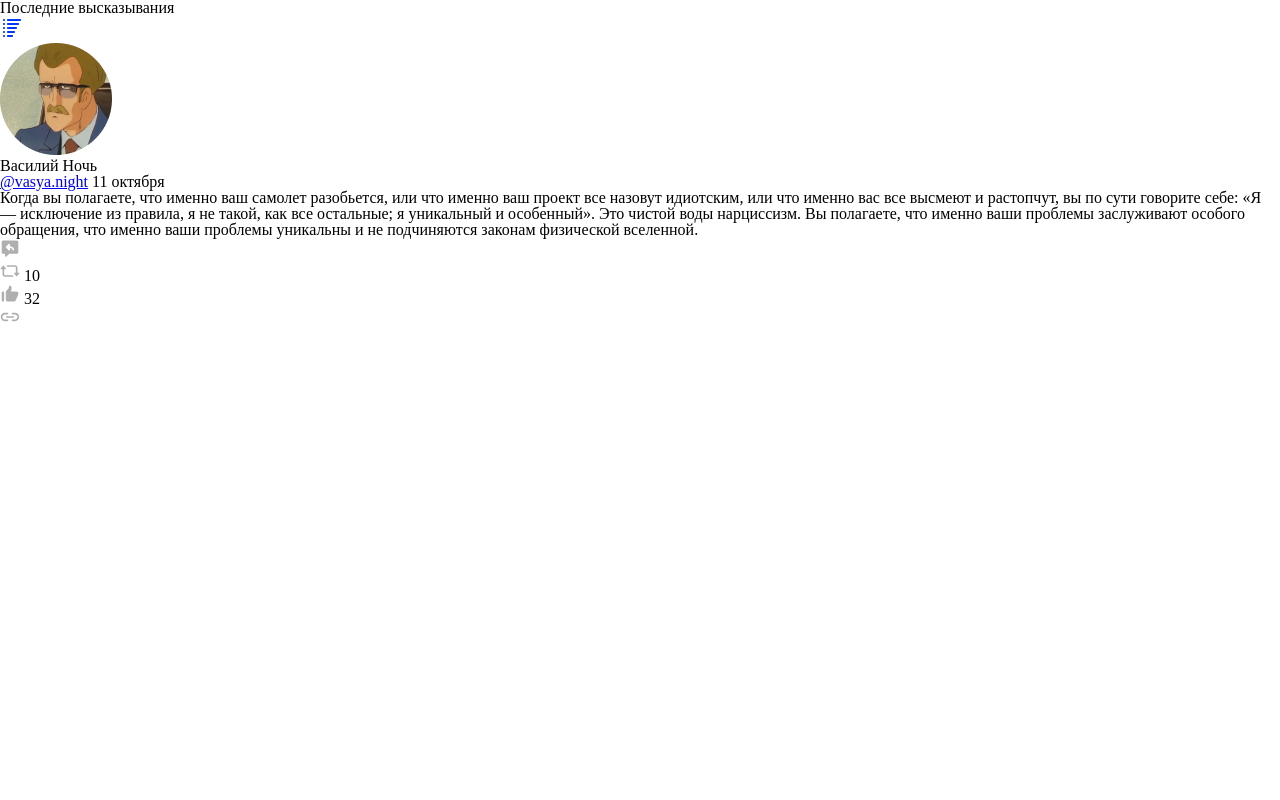
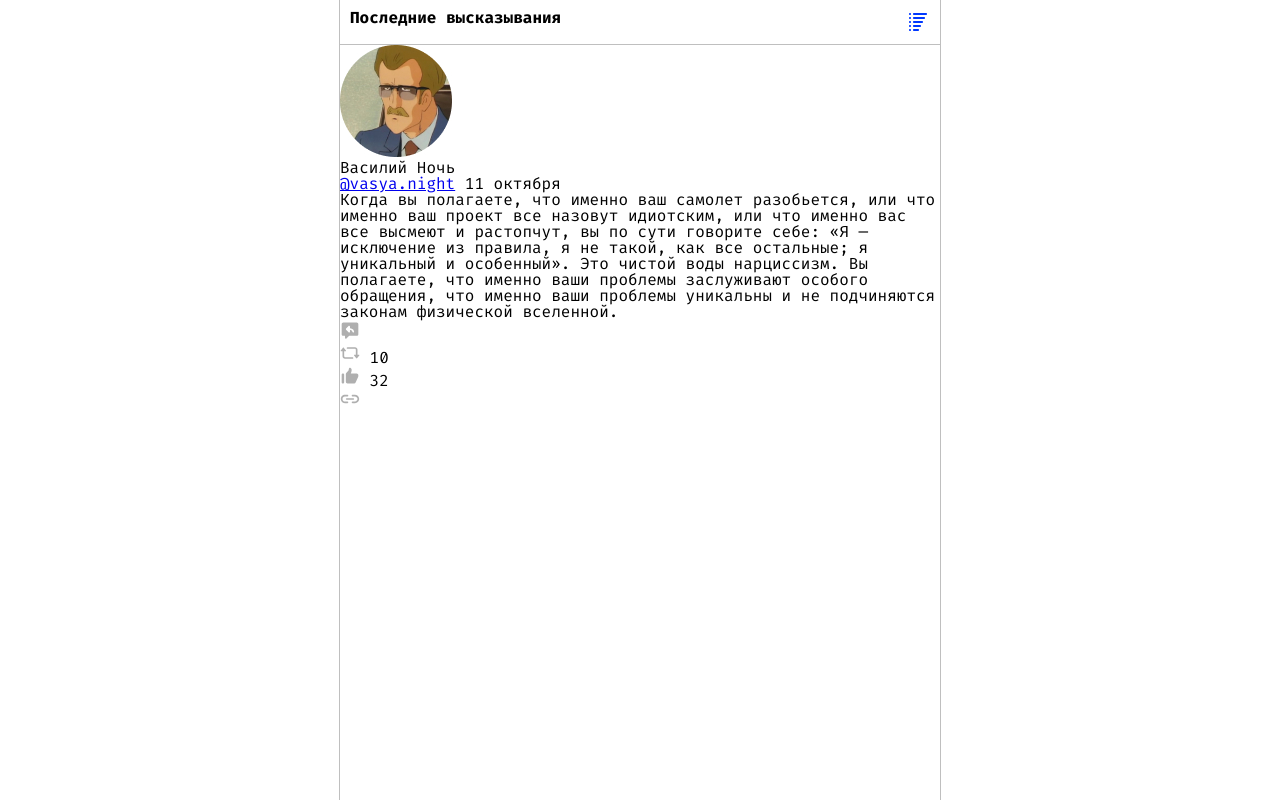
Before and after one commit to alyaskana/Twi-teller, a plain HTML site: page index.html in a window 1280 px wide. Drawn offline with Linux system fonts and the light colour scheme.

Commit message:
add styles for section

```diff
--- a/css/main.css
+++ b/css/main.css
@@ -1 +1,29 @@
-@import "reset.css"
+@import "reset.css";
+
+@import url('https://fonts.googleapis.com/css?family=Fira+Code:400,700&display=swap&subset=cyrillic');
+
+body {
+  font-family: 'Fira Code', monospace;
+  -webkit-font-smoothing: antialiased;
+  -moz-osx-font-smoothing: grayscale;
+}
+
+main {
+  width: 600px;
+  height: 100vh;
+  border-right: 1px solid rgba(0, 0, 0, 0.25);
+  border-left: 1px solid rgba(0, 0, 0, 0.25);
+  margin: 0 auto;
+}
+
+main header {
+  display: flex;
+  justify-content: space-between;
+  padding: 10px;
+  border-bottom: 1px solid rgba(0, 0, 0, 0.25);
+}
+
+main header h2 {
+  font-weight: bold;
+  font-size: 16px;
+}
--- a/css/reset.css
+++ b/css/reset.css
@@ -26,9 +26,9 @@ footer, header, hgroup, menu, nav, section {
 body {
 	line-height: 1;
 }
-/* ol, ul {
+ol, ul {
 	list-style: none;
-} */
+}
 blockquote, q {
 	quotes: none;
 }
```
